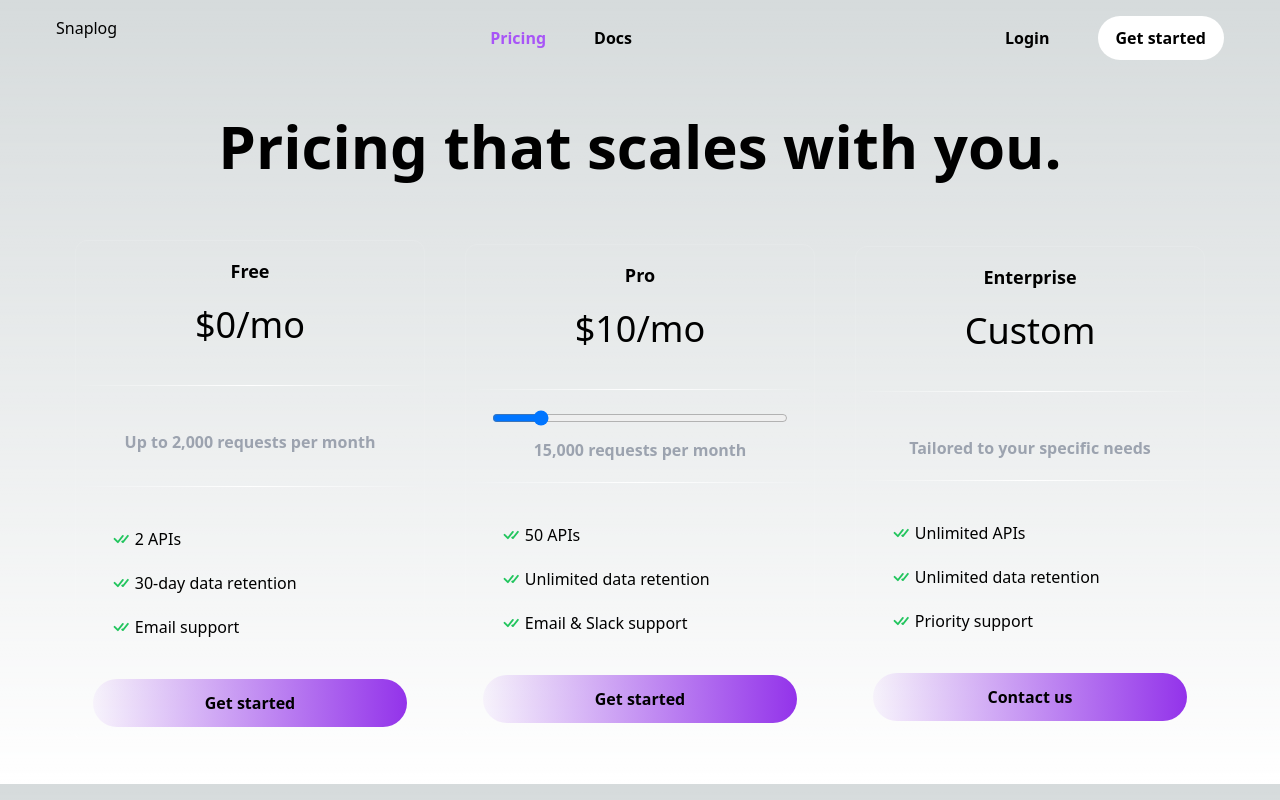
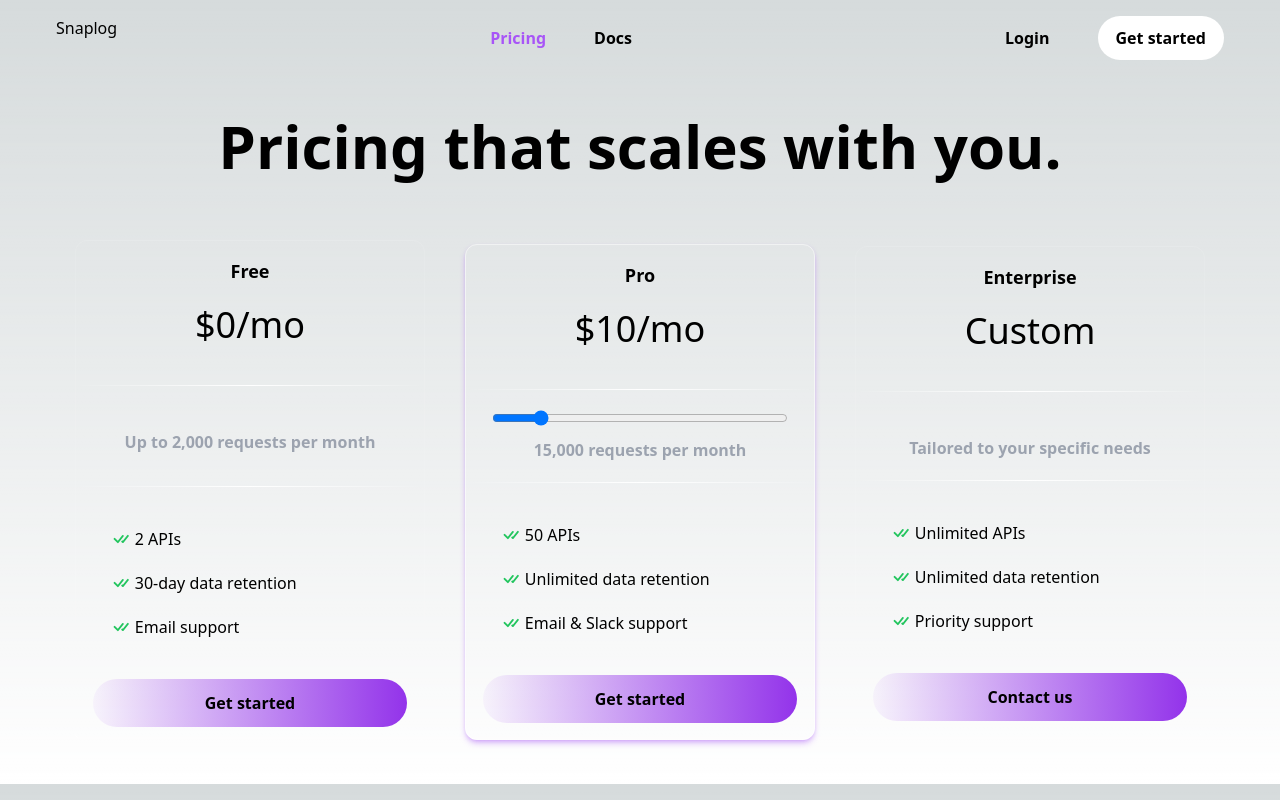
Before and after one commit to akinloluwami/logdrop, a Next.js app: page /pricing in a window 1280 px wide. Built offline with nearby package versions, Linux system fonts and the light colour scheme.

Commit message:
added hover state to middle pricing card

```diff
--- a/pages/pricing.tsx
+++ b/pages/pricing.tsx
@@ -94,7 +94,7 @@ const Pricing = () => {
             </button>
           </div>
 
-          <div className="py-4 w-[350px] border border-white/10 rounded-xl flex flex-col items-center">
+          <div className="py-4 w-[350px] border border-white/50 rounded-xl flex flex-col items-center shadow-md shadow-purple-500/40 hover:shadow-lg hover:shadow-purple-500/70 transition-all">
             <p className="text-lg font-semibold">Pro</p>
 
             <h3 className="my-5 text-4xl">${calculatePrice()}/mo</h3>
```
